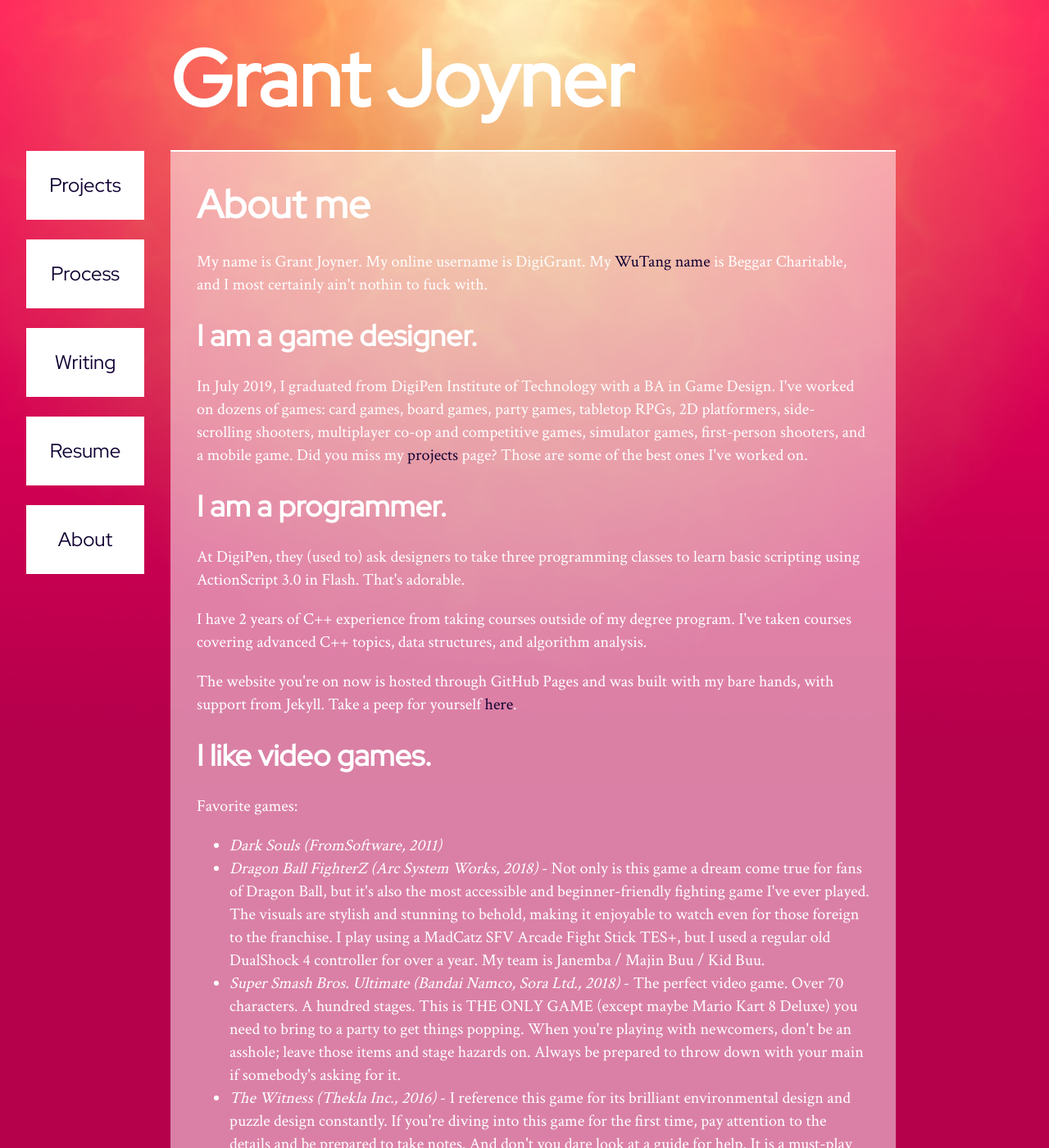
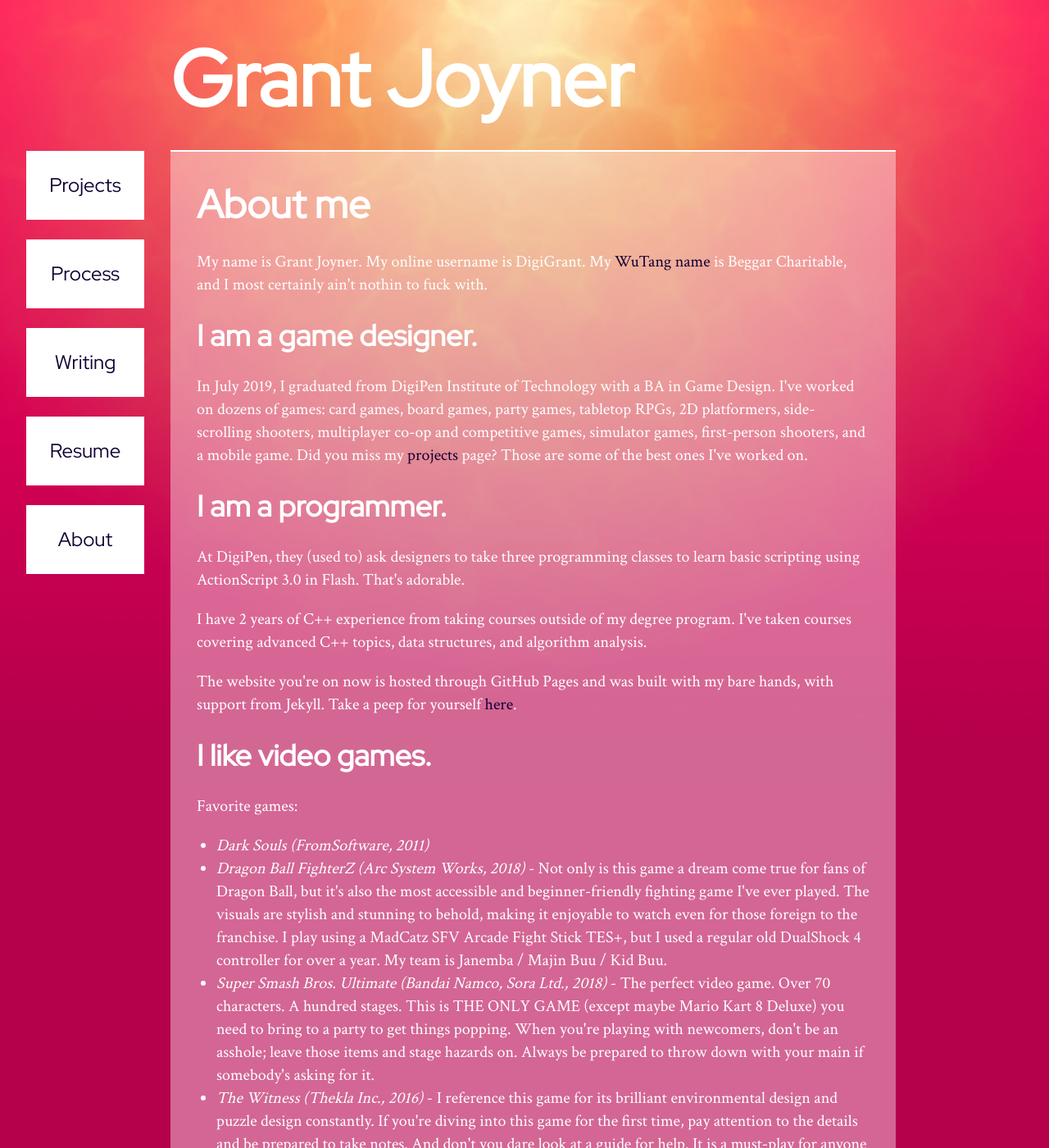
Before and after one commit to digigrant/digigrant.github.io, a Jekyll site: the page built from about.html, in a window 1280 px wide and 1400 px high. Shown: the whole window at 82% size. Built offline with Jekyll 4.4.1, drawn with Linux system fonts in a browser that asks for light colours.

Commit message:
Update main.scss

```diff
--- a/_sass/main.scss
+++ b/_sass/main.scss
@@ -65,6 +65,11 @@
 h1
 {
     clear: both;
+}
+
+ul
+{
+    padding-left: 24px;
 }
 
 footer
@@ -305,7 +310,7 @@
 
 .container-opaque
 {
-    background-color: rgba(255,255,255,0.5);
+    background-color: rgba(255,255,255,0.4);
     padding: 32px;
     overflow: auto;
 }
```
